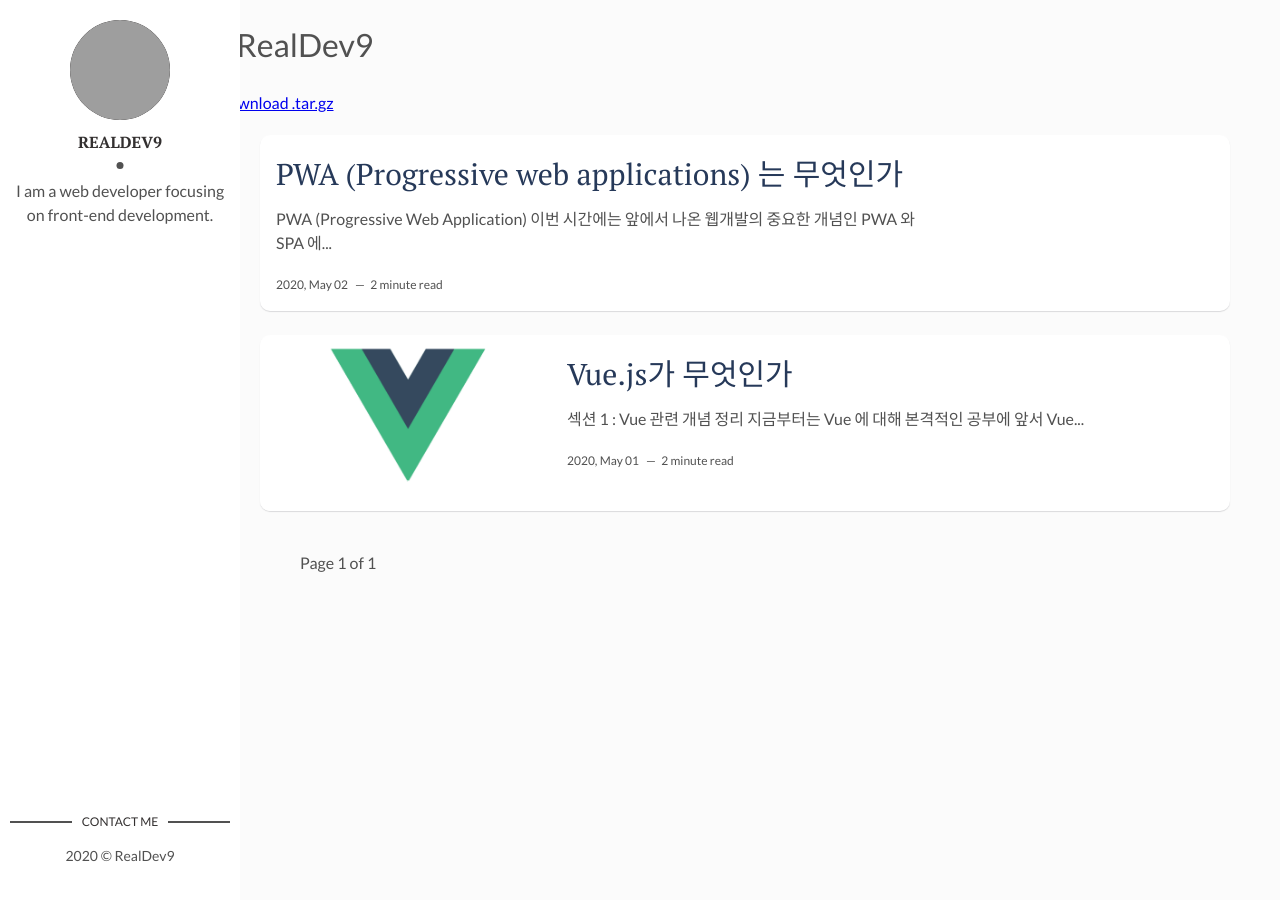
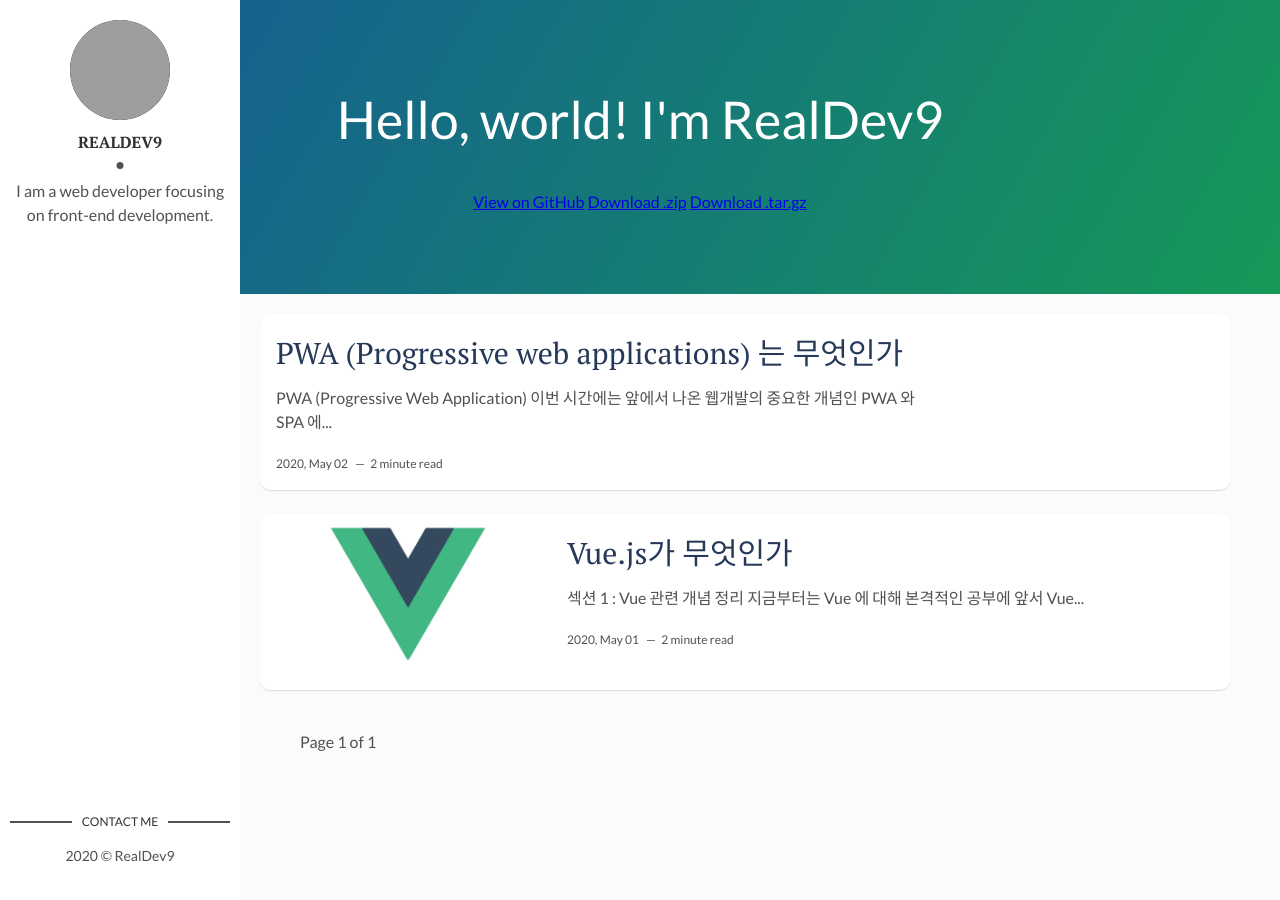
Before and after one commit to realdev9/github.io, a Jekyll site: the page built from index.html, in a window 1280 px wide. Built offline with Jekyll 4.4.1, drawn with Linux system fonts in a browser that asks for light colours; the list of posts is cut into pages by our own code; grey boxes are pictures that could not be loaded.

Commit message:
css 정리

```diff
--- a/_includes/page-header.html
+++ b/_includes/page-header.html
@@ -1,4 +1,3 @@
-<div>
 <section class="page-header">
   <h1 class="project-name">{{ site.title }}</h1>
   <h2 class="project-tagline">{{ site.tagline }}</h2>
@@ -6,4 +5,3 @@
   <a href="#" class="btn">Download .zip</a>
   <a href="#" class="btn">Download .tar.gz</a>
 </section>
-</div>
--- a/assets/css/main.css
+++ b/assets/css/main.css
@@ -267,9 +267,9 @@ select {
  * 2. Correct the inability to style clickable types in iOS and Safari.
  */
 button,
-html [type="button"],
-[type="reset"],
-[type="submit"] {
+html [type='button'],
+[type='reset'],
+[type='submit'] {
   -webkit-appearance: button;
   /* 2 */
 }
@@ -278,9 +278,9 @@ html [type="button"],
  * Remove the inner border and padding in Firefox.
  */
 button::-moz-focus-inner,
-[type="button"]::-moz-focus-inner,
-[type="reset"]::-moz-focus-inner,
-[type="submit"]::-moz-focus-inner {
+[type='button']::-moz-focus-inner,
+[type='reset']::-moz-focus-inner,
+[type='submit']::-moz-focus-inner {
   border-style: none;
   padding: 0;
 }
@@ -289,9 +289,9 @@ button::-moz-focus-inner,
  * Restore the focus styles unset by the previous rule.
  */
 button:-moz-focusring,
-[type="button"]:-moz-focusring,
-[type="reset"]:-moz-focusring,
-[type="submit"]:-moz-focusring {
+[type='button']:-moz-focusring,
+[type='reset']:-moz-focusring,
+[type='submit']:-moz-focusring {
   outline: 1px dotted ButtonText;
 }
 
@@ -346,8 +346,8 @@ textarea {
  * 1. Add the correct box sizing in IE 10-.
  * 2. Remove the padding in IE 10-.
  */
-[type="checkbox"],
-[type="radio"] {
+[type='checkbox'],
+[type='radio'] {
   -webkit-box-sizing: border-box;
   box-sizing: border-box;
   /* 1 */
@@ -358,8 +358,8 @@ textarea {
 /**
  * Correct the cursor style of increment and decrement buttons in Chrome.
  */
-[type="number"]::-webkit-inner-spin-button,
-[type="number"]::-webkit-outer-spin-button {
+[type='number']::-webkit-inner-spin-button,
+[type='number']::-webkit-outer-spin-button {
   height: auto;
 }
 
@@ -367,7 +367,7 @@ textarea {
  * 1. Correct the odd appearance in Chrome and Safari.
  * 2. Correct the outline style in Safari.
  */
-[type="search"] {
+[type='search'] {
   -webkit-appearance: textfield;
   /* 1 */
   outline-offset: -2px;
@@ -377,8 +377,8 @@ textarea {
 /**
  * Remove the inner padding and cancel buttons in Chrome and Safari on macOS.
  */
-[type="search"]::-webkit-search-cancel-button,
-[type="search"]::-webkit-search-decoration {
+[type='search']::-webkit-search-cancel-button,
+[type='search']::-webkit-search-decoration {
   -webkit-appearance: none;
 }
 
@@ -446,7 +446,7 @@ template {
 .highlighter-rouge {
   color: #ce887b;
   font-weight: 400;
-  border: 1px solid #607D8B;
+  border: 1px solid #607d8b;
   -webkit-border-radius: 3px;
   border-radius: 3px;
   padding: 0.1rem 0.5rem;
@@ -763,7 +763,9 @@ template {
   color: #999;
 }
 
-*, *::after, *::before {
+*,
+*::after,
+*::before {
   -webkit-box-sizing: border-box;
   box-sizing: border-box;
 }
@@ -834,7 +836,8 @@ table {
   border-collapse: collapse;
 }
 
-table td, table.blueTable th {
+table td,
+table.blueTable th {
   border: 1px solid #aaa;
   padding: 3px 2px;
 }
@@ -849,10 +852,22 @@ table tr:nth-child(even) {
 
 table thead {
   background: #a9c4d1;
-  background: -webkit-gradient(linear, left top, left bottom, from(#bed3dc), color-stop(66%, #b1cad5), to(#A9C4D1));
-  background: -webkit-linear-gradient(top, #bed3dc 0%, #b1cad5 66%, #A9C4D1 100%);
-  background: -o-linear-gradient(top, #bed3dc 0%, #b1cad5 66%, #A9C4D1 100%);
-  background: linear-gradient(to bottom, #bed3dc 0%, #b1cad5 66%, #A9C4D1 100%);
+  background: -webkit-gradient(
+    linear,
+    left top,
+    left bottom,
+    from(#bed3dc),
+    color-stop(66%, #b1cad5),
+    to(#a9c4d1)
+  );
+  background: -webkit-linear-gradient(
+    top,
+    #bed3dc 0%,
+    #b1cad5 66%,
+    #a9c4d1 100%
+  );
+  background: -o-linear-gradient(top, #bed3dc 0%, #b1cad5 66%, #a9c4d1 100%);
+  background: linear-gradient(to bottom, #bed3dc 0%, #b1cad5 66%, #a9c4d1 100%);
   border-bottom: 1px solid #8c8c8c;
 }
 
@@ -872,10 +887,22 @@ table tfoot {
   font-weight: bold;
   color: #fff;
   background: #d0e4f5;
-  background: -webkit-gradient(linear, left top, left bottom, from(#dcebf7), color-stop(66%, #d4e6f6), to(#D0E4F5));
-  background: -webkit-linear-gradient(top, #dcebf7 0%, #d4e6f6 66%, #D0E4F5 100%);
-  background: -o-linear-gradient(top, #dcebf7 0%, #d4e6f6 66%, #D0E4F5 100%);
-  background: linear-gradient(to bottom, #dcebf7 0%, #d4e6f6 66%, #D0E4F5 100%);
+  background: -webkit-gradient(
+    linear,
+    left top,
+    left bottom,
+    from(#dcebf7),
+    color-stop(66%, #d4e6f6),
+    to(#d0e4f5)
+  );
+  background: -webkit-linear-gradient(
+    top,
+    #dcebf7 0%,
+    #d4e6f6 66%,
+    #d0e4f5 100%
+  );
+  background: -o-linear-gradient(top, #dcebf7 0%, #d4e6f6 66%, #d0e4f5 100%);
+  background: linear-gradient(to bottom, #dcebf7 0%, #d4e6f6 66%, #d0e4f5 100%);
   border-top: 2px solid #444;
 }
 
@@ -888,7 +915,8 @@ table tfoot td {
   position: relative;
 }
 
-.post, .article-page {
+.post,
+.article-page {
   background-color: #fff;
 }
 
@@ -902,8 +930,9 @@ table tfoot td {
   color: #ffffff;
 }
 
-.clearfix::before, .clearfix::after {
-  content: "";
+.clearfix::before,
+.clearfix::after {
+  content: '';
   display: table;
 }
 
@@ -980,7 +1009,7 @@ table tfoot td {
 }
 
 .about .author-name::after {
-  content: "";
+  content: '';
   position: absolute;
   left: 50%;
   -webkit-transform: translateX(-50%);
@@ -1032,7 +1061,7 @@ table tfoot td {
 }
 
 .contact .contact-title::before {
-  content: "";
+  content: '';
   display: block;
   height: 2px;
   width: -webkit-calc(50% - 48px);
@@ -1047,7 +1076,7 @@ table tfoot td {
 }
 
 .contact .contact-title::after {
-  content: "";
+  content: '';
   display: block;
   height: 2px;
   width: -webkit-calc(50% - 48px);
@@ -1121,9 +1150,9 @@ footer .copyright {
   -webkit-border-radius: 10px;
   border-radius: 10px;
   overflow: hidden;
-  -webkit-transition: all .3s ease;
-  -o-transition: all .3s ease;
-  transition: all .3s ease;
+  -webkit-transition: all 0.3s ease;
+  -o-transition: all 0.3s ease;
+  transition: all 0.3s ease;
   -webkit-box-shadow: 0 1px 1px 0 rgba(31, 35, 46, 0.15);
   box-shadow: 0 1px 1px 0 rgba(31, 35, 46, 0.15);
 }
@@ -1171,15 +1200,16 @@ footer .copyright {
   margin-top: 0;
 }
 
-a.older-posts, a.newer-posts {
+a.older-posts,
+a.newer-posts {
   font-size: 18px;
   display: inline-block;
   color: #515151;
-  -webkit-transition: -webkit-transform .2s;
-  transition: -webkit-transform .2s;
-  -o-transition: transform .2s;
-  transition: transform .2s;
-  transition: transform .2s, -webkit-transform .2s;
+  -webkit-transition: -webkit-transform 0.2s;
+  transition: -webkit-transform 0.2s;
+  -o-transition: transform 0.2s;
+  transition: transform 0.2s;
+  transition: transform 0.2s, -webkit-transform 0.2s;
 }
 
 a.older-posts:hover {
@@ -1279,9 +1309,9 @@ a.newer-posts:hover {
   margin-left: 5px;
   color: #263959;
   font-size: 12px;
-  -webkit-transition: background-color .3s;
-  -o-transition: background-color .3s;
-  transition: background-color .3s;
+  -webkit-transition: background-color 0.3s;
+  -o-transition: background-color 0.3s;
+  transition: background-color 0.3s;
 }
 
 .page-footer .page-share a:first-child {
@@ -1343,9 +1373,9 @@ a.newer-posts:hover {
   padding: 5px 10px;
   border: 1px solid #ecf0f1;
   background-color: #fafafa;
-  -webkit-transition: all .3s;
-  -o-transition: all .3s;
-  transition: all .3s;
+  -webkit-transition: all 0.3s;
+  -o-transition: all 0.3s;
+  transition: all 0.3s;
 }
 
 .tags li a:hover {
@@ -1359,7 +1389,7 @@ a.newer-posts:hover {
 
 .tag-list span a:hover {
   text-decoration: underline;
-  opacity: .8;
+  opacity: 0.8;
 }
 
 /* - - - - - - - - - - Media Styles - - - - - - - - - - */
@@ -1446,7 +1476,8 @@ a.newer-posts:hover {
     -ms-flex-align: stretch;
     align-items: stretch;
   }
-  .contact-title, .copyright {
+  .contact-title,
+  .copyright {
     display: none;
   }
 }
@@ -1479,3 +1510,36 @@ a.newer-posts:hover {
     font-size: 21px;
   }
 }
+
+.page-header {
+  color: #fff;
+  text-align: center;
+  background-color: #159957;
+  background-image: linear-gradient(120deg, #155799, #159957);
+}
+@media screen and (min-width: 64em) {
+  .page-header {
+    padding: 5rem 6rem;
+  }
+}
+@media screen and (min-width: 42em) and (max-width: 64em) {
+  .page-header {
+    padding: 3rem 4rem;
+  }
+}
+@media screen and (max-width: 42em) {
+  .page-header {
+    padding: 2rem 1rem;
+  }
+}
+
+
+.project-name { margin-top: 0; margin-bottom: 0.1rem; }
+@media screen and (min-width: 64em) { .project-name { font-size: 3.25rem; } }
+@media screen and (min-width: 42em) and (max-width: 64em) { .project-name { font-size: 2.25rem; } }
+@media screen and (max-width: 42em) { .project-name { font-size: 1.75rem; } }
+
+.project-tagline { margin-bottom: 2rem; font-weight: normal; opacity: 0.7; }
+@media screen and (min-width: 64em) { .project-tagline { font-size: 1.25rem; } }
+@media screen and (min-width: 42em) and (max-width: 64em) { .project-tagline { font-size: 1.15rem; } }
+@media screen and (max-width: 42em) { .project-tagline { font-size: 1rem; } }
```
Lines whose indentation alone changed are shown as unchanged.
